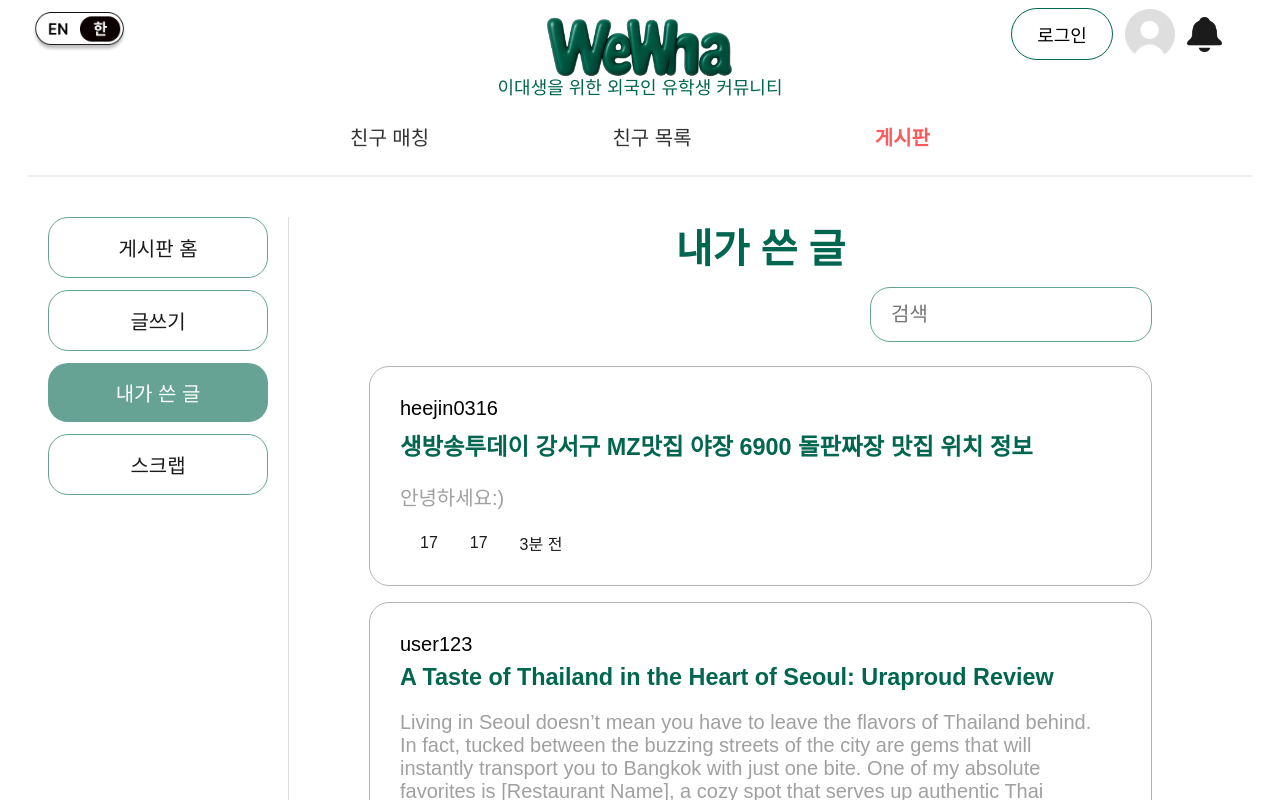
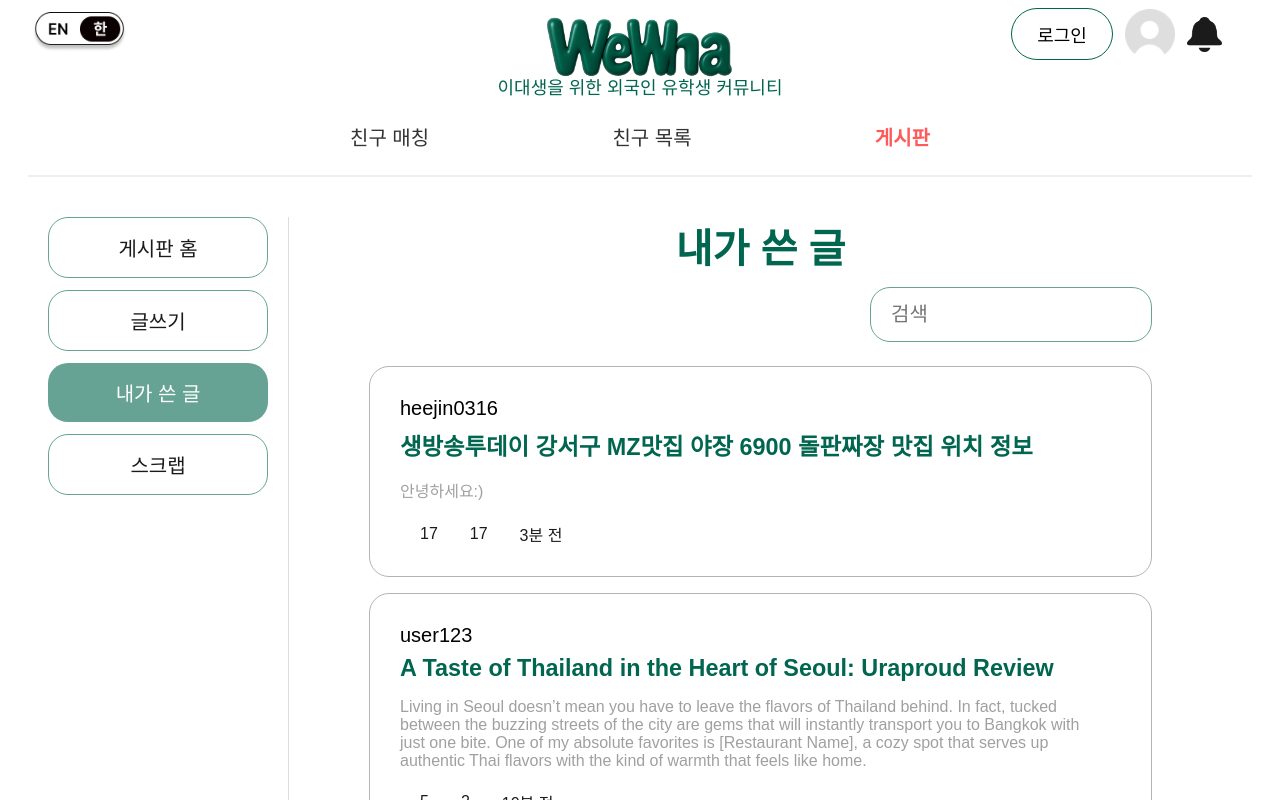
Before and after one commit to ECC-WeWha/WeHwa, a React (Vite) app in the folder FE/: page /board/mypage in a window 1280 px wide. Shown: the top 800 px of the page. Built offline with nearby package versions, Linux system fonts and the light colour scheme; some icons are missing; a web font is replaced by a local one.

Commit message:
CI(postcard): add motion
motion added

```diff
--- a/FE/src/components/board/postcard.jsx
+++ b/FE/src/components/board/postcard.jsx
@@ -1,14 +1,14 @@
 import React, { useState } from "react";
-import FavoriteIcon from '@mui/icons-material/Favorite';
-import FavoriteBorderIcon from '@mui/icons-material/FavoriteBorder';
-import ChatBubbleOutlineOutlinedIcon from '@mui/icons-material/ChatBubbleOutlineOutlined';
-import AccessTimeOutlinedIcon from '@mui/icons-material/AccessTimeOutlined';
+import FavoriteIcon from "@mui/icons-material/Favorite";
+import FavoriteBorderIcon from "@mui/icons-material/FavoriteBorder";
+import ChatBubbleOutlineOutlinedIcon from "@mui/icons-material/ChatBubbleOutlineOutlined";
+import AccessTimeOutlinedIcon from "@mui/icons-material/AccessTimeOutlined";
 
 function PostCard({
   username,
   title,
   description,
-  likes,
+  likes = 0,
   comments,
   time,
   onClick,
@@ -17,7 +17,7 @@ function PostCard({
   const [likeCount, setLikeCount] = useState(likes);
 
   const toggleLike = (e) => {
-    e.stopPropagation();
+    e.stopPropagation(); // prevent card click
     setLikeCount((c) => (liked ? c - 1 : c + 1));
     setLiked((v) => !v);
   };
@@ -25,6 +25,23 @@ function PostCard({
   return (
     <div
       onClick={onClick}
+      role={onClick ? "button" : undefined}
+      tabIndex={onClick ? 0 : undefined}
+      onKeyDown={(e) => {
+        if (!onClick) return;
+        if (e.key === "Enter" || e.key === " ") {
+          e.preventDefault();
+          onClick();
+        }
+      }}
+      onMouseEnter={(e) => {
+        e.currentTarget.style.transform = "translateY(-2px)";
+        e.currentTarget.style.boxShadow = "0 6px 16px rgba(0,0,0,0.08)";
+      }}
+      onMouseLeave={(e) => {
+        e.currentTarget.style.transform = "none";
+        e.currentTarget.style.boxShadow = "0 2px 8px rgba(0,0,0,0.05)";
+      }}
       style={{
         border: "1px solid #B4B4B4",
         borderRadius: "20px",
@@ -35,21 +52,14 @@ function PostCard({
         alignItems: "center",
         cursor: "pointer",
         userSelect: "none",
-      }}
-      role={onClick ? "button" : undefined}
-      tabIndex={onClick ? 0 : undefined}
-      onKeyDown={(e) => {
-        if (!onClick) return;
-        if (e.key === "Enter" || e.key === " ") {
-          e.preventDefault();
-          onClick();
-        }
+        transition: "transform .12s ease, box-shadow .12s ease",
+        background: "#fff",
       }}
     >
       <div style={{ flex: 1, marginRight: "20px", fontSize: "20px" }}>
         <p style={{ margin: 0 }}>{username}</p>
         <h3 style={{ margin: "8px 0", color: "#00664F" }}>{title}</h3>
-        <p style={{ color: "#A0A0A0" }}>{description}</p>
+        <p style={{ color: "#A0A0A0", fontSize: 16 }}>{description}</p>
 
         <div
           style={{
@@ -73,22 +83,22 @@ function PostCard({
             aria-label={liked ? "unlike" : "like"}
           >
             {liked ? (
-              <FavoriteIcon sx={{ fontSize: 20, color: 'red' }} />
+              <FavoriteIcon sx={{ fontSize: 20, color: "red" }} />
             ) : (
-              <FavoriteBorderIcon sx={{ fontSize: 20, color: '#1a1a1a' }} />
+              <FavoriteBorderIcon sx={{ fontSize: 20, color: "#1a1a1a" }} />
             )}
             {likeCount}
           </span>
 
           {/* Comments */}
           <span style={{ display: "flex", alignItems: "center", gap: 4 }}>
-            <ChatBubbleOutlineOutlinedIcon sx={{ fontSize: 20, color: '#1a1a1a' }} />
+            <ChatBubbleOutlineOutlinedIcon sx={{ fontSize: 20, color: "#1a1a1a" }} />
             {comments}
           </span>
 
           {/* Time */}
           <span style={{ display: "flex", alignItems: "center", gap: 4 }}>
-            <AccessTimeOutlinedIcon sx={{ fontSize: 18, color: '#1a1a1a' }} />
+            <AccessTimeOutlinedIcon sx={{ fontSize: 18, color: "#1a1a1a" }} />
             {time}
           </span>
         </div>
```
